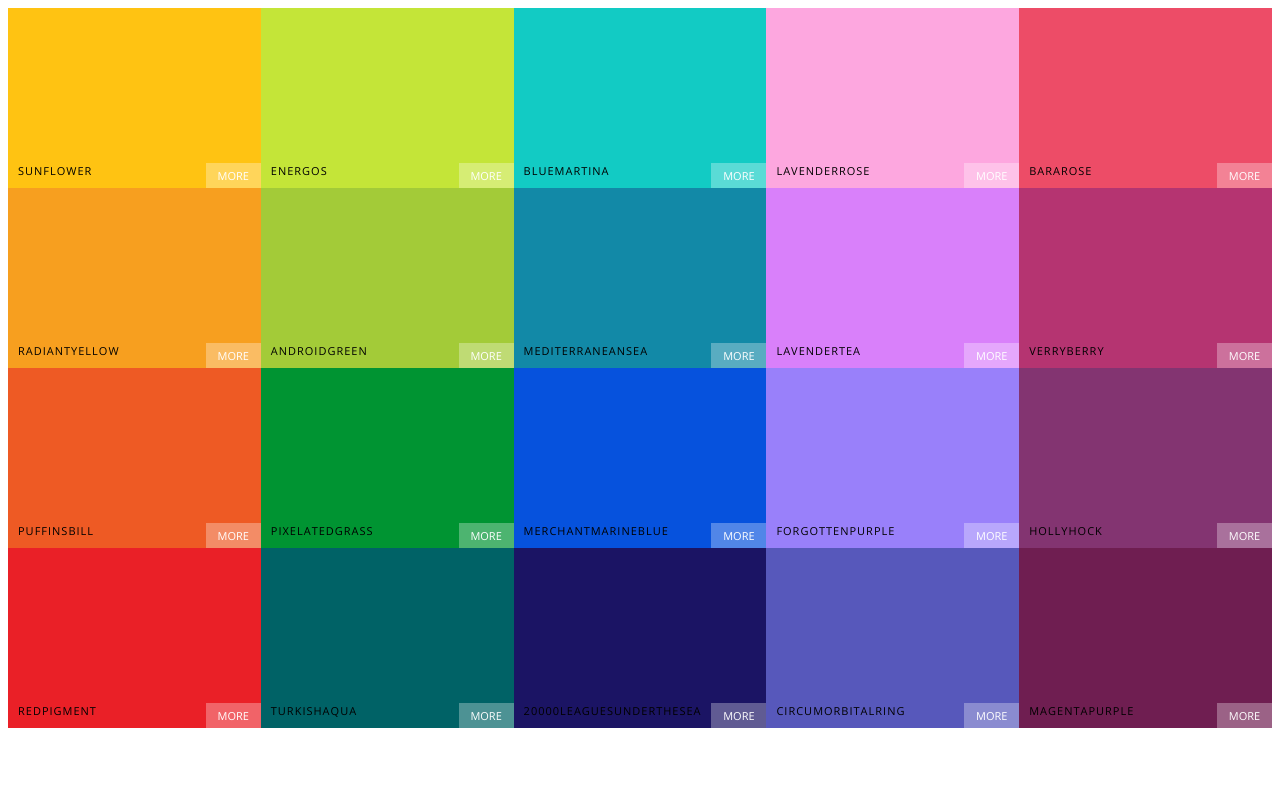
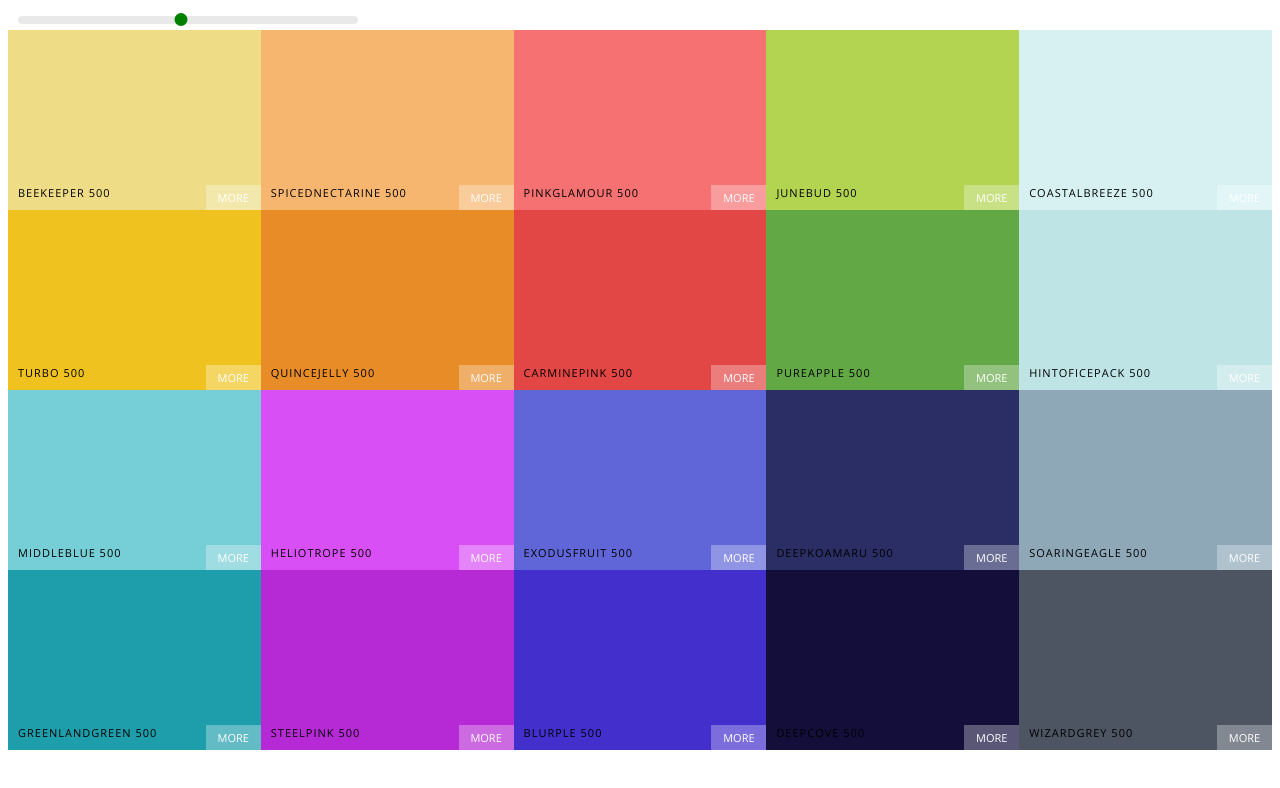
Before and after one commit to 911mateo911/horrible_course_project_react, a React (Create React App) app: page / in a window 1280 px wide. Shown: the top 788 px of the page. Built offline with nearby package versions, Linux system fonts and the light colour scheme.

Commit message:
add slider

```diff
--- a/package.json
+++ b/package.json
@@ -6,6 +6,8 @@
     "@testing-library/jest-dom": "^5.12.0",
     "@testing-library/react": "^11.2.7",
     "@testing-library/user-event": "^12.8.3",
+    "chroma-js": "^2.1.2",
+    "rc-slider": "^9.7.2",
     "react": "^17.0.2",
     "react-copy-to-clipboard": "^5.0.3",
     "react-dom": "^17.0.2",
--- a/src/App/App.js
+++ b/src/App/App.js
@@ -1,12 +1,13 @@
 import React, { Component } from 'react'
 import Palette from '../Palette/Palette'
 import seedColors from './seedColors'
+import { generatePalette } from '../ColorHelpers/ColorHelpers'
 
 class App extends Component {
   render() {
     return (
       <div className="App">
-        <Palette {...seedColors[2]} />
+        <Palette palette={generatePalette(seedColors[4])} />
       </div>
     );
   }
--- /dev/null
+++ b/src/ColorHelpers/ColorHelpers.js
@@ -0,0 +1,49 @@
+import chroma from "chroma-js";
+const levels = [50, 100, 200, 300, 400, 500, 600, 700, 800, 900];
+
+function generatePalette(starterPalette) {
+    const newPalette = {
+        paletteName: starterPalette.paletteName,
+        id: starterPalette.id,
+        emoji: starterPalette.emoji,
+        colors: {}
+    };
+    for (let level of levels) {
+        newPalette.colors[level] = [];
+    }
+    for (let color of starterPalette.colors) {
+        const scale = getScale(color.color, 10).reverse();
+        for (let i in scale) {
+            newPalette.colors[levels[i]].push({
+                name: `${color.name} ${levels[i]}`,
+                id: color.name.toLowerCase().replace(/ /g, "-"),
+                hex: scale[i],
+                rgb: chroma(scale[i]).css(),
+                rgba: chroma(scale[i])
+                    .css()
+                    .replace("rgba", "rgba")
+                    .replace(")", ",1.0)")
+            });
+        }
+    }
+    return newPalette;
+}
+function getRange(hexColor) {
+    const end = "#fff";
+    return [
+        chroma(hexColor)
+            .darken(1.4)
+            .hex(),
+        hexColor,
+        end
+    ];
+}
+
+function getScale(hexColor, numberOfColors) {
+    return chroma
+        .scale(getRange(hexColor))
+        .mode("lab")
+        .colors(numberOfColors);
+}
+
+export { generatePalette };
--- a/src/Palette/Palette.css
+++ b/src/Palette/Palette.css
@@ -1,7 +1,35 @@
 .palette {
-    height: 100vh;
+  height: 100vh;
 }
 
 .palette-colors {
-    height: 90%;
+  height: 90%;
 }
+
+.slider {
+  width: 340px;
+  margin: 0 10px;
+  display: inline-block;
+}
+
+.rc-slider-track {
+  background-color: transparent;
+}
+
+.rc-slider-rail {
+  height: 8px;
+}
+
+.rc-slider-handle,
+.rc-slider-handle:active,
+.rc-slider-handle:hover,
+.rc-slider-handle:focus {
+  background-color: green;
+  outline: none;
+  border: 2px solid green;
+  box-shadow: none;
+  height: 13px;
+  width: 13px;
+  margin-left: -7px;
+  margin-top: -3px;
+}
--- a/src/Palette/Palette.js
+++ b/src/Palette/Palette.js
@@ -1,16 +1,38 @@
 import React, { Component } from 'react'
 import ColorBox from '../ColorBox/ColorBox'
+import Slider from 'rc-slider';
+import 'rc-slider/assets/index.css';
 import './Palette.css'
 
 export default class Palette extends Component {
+    constructor() {
+        super()
+        this.state = {
+            level: 500
+        }
+        this.changeLevel = this.changeLevel.bind(this)
+    }
+    changeLevel(level) {
+        this.setState({ level })
+    }
     render() {
-        const colorBoxes = this.props.colors.map(color =>
+        const { colors } = this.props.palette
+        const { level } = this.state
+        const colorBoxes = colors[level].map(color =>
             <ColorBox
-                background={color.color}
+                background={color.hex}
                 name={color.name}
             />)
         return (
             <div className='palette' >
+                <div className='slider' >
+                    <Slider defaultValue={level}
+                        min={100}
+                        max={900}
+                        step={100}
+                        onAfterChange={this.changeLevel}
+                    />
+                </div>
                 {/* Navbar here */}
                 <div className='palette-colors' >
                     {colorBoxes}
```
Also changed, not shown: 1 other file (tests, documents, lock files or other folders).
